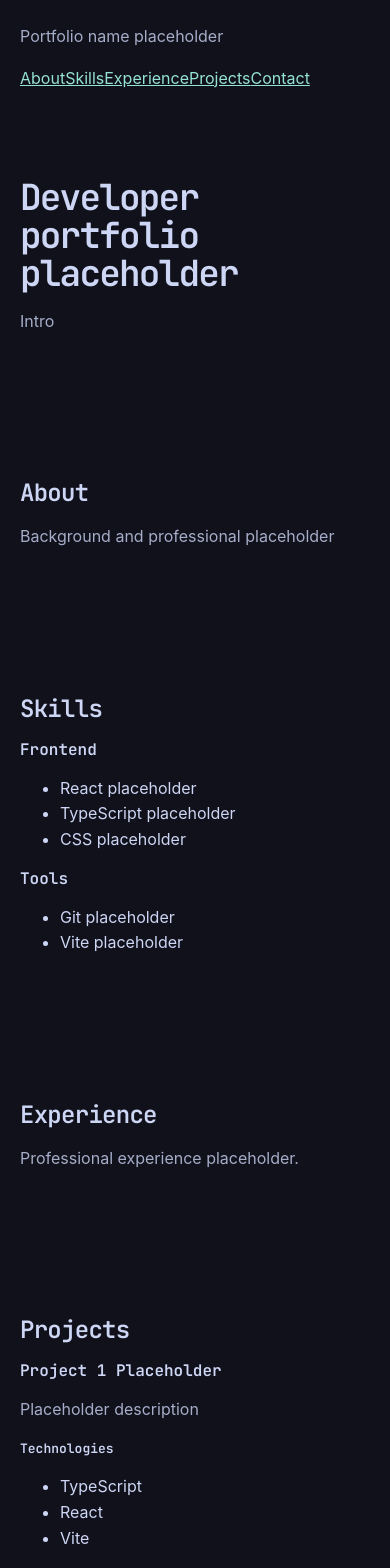
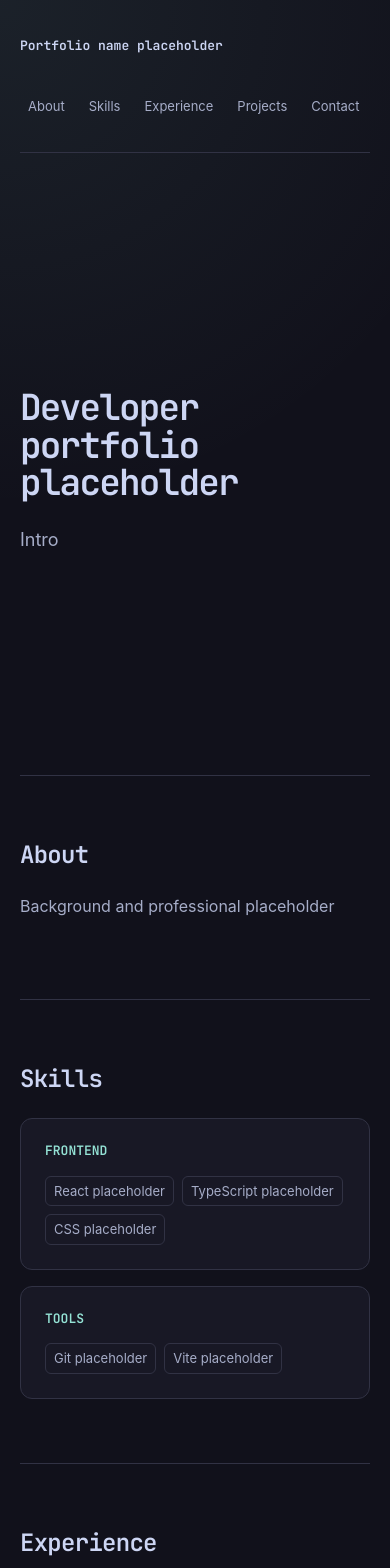
Before and after one commit to Kasu724/Kasu724.github.io, a React (Vite) app: page / in a window 390 px wide. Shown: the top 1568 px of the page. Built offline with nearby package versions, Linux system fonts and the light colour scheme.

Commit message:
refine components and responsive layout

```diff
--- a/src/App.tsx
+++ b/src/App.tsx
@@ -9,7 +9,7 @@ import SkillsSection from './components/SkillsSection'
 
 function App() {
   return (
-    <>
+    <div id="top">
       <SiteHeader />
       <main>
         <HeroSection />
@@ -20,7 +20,7 @@ function App() {
         <ContactSection />
       </main>
       <SiteFooter />
-    </>
+    </div>
   )
 }
 
--- a/src/components/AboutSection.tsx
+++ b/src/components/AboutSection.tsx
@@ -1,6 +1,6 @@
 function AboutSection() {
   return (
-    <section id="about" aria-labelledby="about-title">
+    <section className="content-section" id="about" aria-labelledby="about-title">
       <h2 id="about-title">About</h2>
       <p>Background and professional placeholder</p>
     </section>
--- a/src/components/ContactSection.tsx
+++ b/src/components/ContactSection.tsx
@@ -1,8 +1,14 @@
 function ContactSection() {
   return (
-    <section id="contact" aria-labelledby="contact-title">
-      <h2 id="contact-title">Contact</h2>
-      <p>Contact placeholder</p>
+    <section
+      className="content-section contact-section"
+      id="contact"
+      aria-labelledby="contact-title"
+    >
+      <div className="contact-section__panel">
+        <h2 id="contact-title">Contact</h2>
+        <p>Contact placeholder</p>
+      </div>
     </section>
   )
 }
--- a/src/components/ExperienceSection.tsx
+++ b/src/components/ExperienceSection.tsx
@@ -1,6 +1,6 @@
 function ExperienceSection() {
   return (
-    <section id="experience" aria-labelledby="experience-title">
+    <section className="content-section" id="experience" aria-labelledby="experience-title">
       <h2 id="experience-title">Experience</h2>
       <p>Professional experience placeholder.</p>
     </section>
--- a/src/components/HeroSection.tsx
+++ b/src/components/HeroSection.tsx
@@ -1,8 +1,8 @@
 function HeroSection() {
   return (
-    <section aria-labelledby="hero-title">
+    <section className="hero" aria-labelledby="hero-title">
       <h1 id="hero-title">Developer portfolio placeholder</h1>
-      <p>Intro</p>
+      <p className="hero__intro">Intro</p>
     </section>
   )
 }
--- a/src/components/ProjectCard.tsx
+++ b/src/components/ProjectCard.tsx
@@ -6,20 +6,22 @@ type ProjectCardProps = {
 
 function ProjectCard({ project }: ProjectCardProps) {
   return (
-    <article>
+    <article className="project-card">
       <h3>{project.title}</h3>
-      <p>{project.description}</p>
+      <p className="project-card__description">{project.description}</p>
 
+      <div className="project-card__technologies">
         <h4>Technologies</h4>
         <ul>
           {project.technologies.map((technology) => (
             <li key={technology}>{technology}</li>
           ))}
         </ul>
+      </div>
 
-      <p>
+      <p className="project-card__links">
         <a href={project.liveUrl}>View project</a>
-        {' · '}
+        <span aria-hidden="true">/</span>
         <a href={project.sourceUrl}>View source</a>
       </p>
     </article>
--- a/src/components/ProjectsSection.tsx
+++ b/src/components/ProjectsSection.tsx
@@ -3,12 +3,18 @@ import ProjectCard from './ProjectCard'
 
 function ProjectsSection() {
   return (
-    <section id="projects" aria-labelledby="projects-title">
+    <section
+      className="content-section projects-section"
+      id="projects"
+      aria-labelledby="projects-title"
+    >
       <h2 id="projects-title">Projects</h2>
 
-      {projects.map((project) => (
-        <ProjectCard key={project.title} project={project} />
-      ))}
+      <div className="projects-grid">
+        {projects.map((project) => (
+          <ProjectCard key={project.title} project={project} />
+        ))}
+      </div>
     </section>
   )
 }
--- a/src/components/SiteFooter.tsx
+++ b/src/components/SiteFooter.tsx
@@ -1,6 +1,6 @@
 function SiteFooter() {
   return (
-    <footer>
+    <footer className="site-footer">
       <p>Footer placeholder</p>
     </footer>
   )
--- a/src/components/SiteHeader.tsx
+++ b/src/components/SiteHeader.tsx
@@ -1,8 +1,11 @@
 function SiteHeader() {
   return (
-    <header>
-      <p>Portfolio name placeholder</p>
-      <nav aria-label="Primary navigation">
+    <header className="site-header">
+      <a className="site-header__brand" href="#top">
+        Portfolio name placeholder
+      </a>
+
+      <nav className="site-header__nav" aria-label="Primary navigation">
         <a href="#about">About</a>
         <a href="#skills">Skills</a>
         <a href="#experience">Experience</a>
--- a/src/components/SkillsSection.tsx
+++ b/src/components/SkillsSection.tsx
@@ -1,21 +1,27 @@
 function SkillsSection() {
   return (
-    <section id="skills" aria-labelledby="skills-title">
+    <section className="content-section" id="skills" aria-labelledby="skills-title">
       <h2 id="skills-title">Skills</h2>
 
-      <h3>Frontend</h3>
+      <div className="skills-grid">
+        <section className="skill-group" aria-labelledby="frontend-title">
+          <h3 id="frontend-title">Frontend</h3>
           <ul>
             <li>React placeholder</li>
             <li>TypeScript placeholder</li>
             <li>CSS placeholder</li>
           </ul>
+        </section>
 
-      <h3>Tools</h3>
+        <section className="skill-group" aria-labelledby="tools-title">
+          <h3 id="tools-title">Tools</h3>
           <ul>
             <li>Git placeholder</li>
             <li>Vite placeholder</li>
           </ul>
         </section>
+      </div>
+    </section>
   )
 }
 
--- a/src/index.css
+++ b/src/index.css
@@ -70,7 +70,9 @@ body,
 body {
   min-width: 20rem;
   margin: 0;
-  background: var(--color-page);
+  background:
+    radial-gradient(circle at top left, rgb(148 226 213 / 8%), transparent 32rem),
+    var(--color-page);
   color: var(--color-text);
   font-family: var(--font-body);
   font-size: var(--text-body);
@@ -79,11 +81,20 @@ body {
 
 a {
   color: var(--color-accent);
+  text-decoration-color: rgb(148 226 213 / 70%);
+  text-decoration-thickness: 1px;
+  text-underline-offset: 0.2em;
+  transition: color 160ms ease, text-decoration-color 160ms ease;
+}
+
+a:active {
+  color: var(--accent-sky);
 }
 
 :focus-visible {
   outline: var(--focus-ring-width) solid var(--color-focus);
   outline-offset: var(--focus-ring-offset);
+  border-radius: var(--radius-sm);
 }
 
 header,
@@ -99,6 +110,245 @@ footer {
 header,
 footer {
   padding-block: var(--space-6);
+}
+
+.site-header {
+  display: flex;
+  flex-wrap: wrap;
+  align-items: center;
+  justify-content: space-between;
+  gap: var(--space-4);
+  border-bottom: var(--border-width) solid var(--color-border);
+}
+
+.site-header__brand {
+  color: var(--color-text);
+  font-family: var(--font-display);
+  font-size: var(--text-meta);
+  font-weight: 600;
+  text-decoration: none;
+  display: inline-flex;
+  align-items: center;
+  min-height: 2.75rem;
+}
+
+.site-header__nav {
+  display: flex;
+  flex-wrap: wrap;
+  gap: var(--space-3);
+}
+
+.site-header__nav a {
+  padding: var(--space-1) var(--space-2);
+  border-radius: var(--radius-sm);
+  color: var(--color-text-muted);
+  font-size: var(--text-meta);
+  text-decoration: none;
+  transition: background-color 160ms ease, color 160ms ease;
+  display: inline-flex;
+  align-items: center;
+  min-height: 2.75rem;
+}
+
+@media (hover: hover) {
+  a:hover {
+    color: var(--color-text);
+    text-decoration-color: currentColor;
+  }
+
+  .site-header__nav a:hover {
+    background: var(--color-surface-elevated);
+  }
+}
+
+@media (max-width: 34rem) {
+  .site-header {
+    align-items: flex-start;
+    flex-direction: column;
+  }
+
+  .site-header__nav {
+    gap: var(--space-2);
+  }
+}
+
+.hero {
+  display: grid;
+  align-content: center;
+  min-height: clamp(28rem, 70vh, 44rem);
+  border-bottom: var(--border-width) solid var(--color-border);
+}
+
+.hero h1 {
+  max-width: 12ch;
+  margin-bottom: var(--space-6);
+}
+
+.hero__intro {
+  max-width: 52ch;
+  font-size: clamp(1.125rem, 2vw, 1.375rem);
+}
+
+.content-section {
+  border-bottom: var(--border-width) solid var(--color-border);
+}
+
+.content-section > h2 {
+  margin-bottom: var(--space-6);
+}
+
+.skills-grid {
+  display: grid;
+  gap: var(--space-4);
+}
+
+.skill-group {
+  padding: var(--space-6);
+  border: var(--border-width) solid var(--color-border);
+  border-radius: var(--radius-md);
+  background: var(--color-surface);
+}
+
+.skill-group h3 {
+  margin-bottom: var(--space-4);
+  color: var(--color-accent);
+  font-size: var(--text-meta);
+  text-transform: uppercase;
+}
+
+.skill-group ul {
+  display: flex;
+  flex-wrap: wrap;
+  gap: var(--space-2);
+  margin: 0;
+  padding: 0;
+  list-style: none;
+}
+
+.skill-group li {
+  padding: var(--space-1) var(--space-2);
+  border: var(--border-width) solid var(--color-border);
+  border-radius: var(--radius-sm);
+  color: var(--color-text-muted);
+  font-size: var(--text-meta);
+}
+
+@media (min-width: 40rem) {
+  .skills-grid {
+    grid-template-columns: repeat(2, minmax(0, 1fr));
+  }
+}
+
+.projects-section > h2 {
+  margin-bottom: var(--space-6);
+}
+
+.projects-grid {
+  display: grid;
+  gap: var(--space-4);
+}
+
+.project-card {
+  display: flex;
+  min-width: 0;
+  flex-direction: column;
+  padding: var(--space-6);
+  border: var(--border-width) solid var(--color-border);
+  border-radius: var(--radius-md);
+  background: var(--color-surface);
+}
+
+.project-card h3 {
+  margin-bottom: var(--space-3);
+  overflow-wrap: anywhere;
+}
+
+.project-card__description {
+  margin-bottom: var(--space-6);
+}
+
+.project-card__technologies {
+  margin-top: auto;
+}
+
+.project-card__technologies h4 {
+  margin-bottom: var(--space-3);
+  color: var(--color-text-muted);
+  font-size: var(--text-meta);
+  text-transform: uppercase;
+}
+
+.project-card__technologies ul {
+  display: flex;
+  flex-wrap: wrap;
+  gap: var(--space-2);
+  margin: 0 0 var(--space-6);
+  padding: 0;
+  list-style: none;
+}
+
+.project-card__technologies li {
+  padding: var(--space-1) var(--space-2);
+  border-radius: var(--radius-sm);
+  background: var(--color-surface-elevated);
+  color: var(--color-text-muted);
+  font-size: var(--text-meta);
+}
+
+.project-card__links {
+  display: flex;
+  flex-wrap: wrap;
+  gap: var(--space-2);
+  margin: 0;
+  font-size: var(--text-meta);
+}
+
+.project-card__links a {
+  text-decoration-thickness: 1px;
+  text-underline-offset: 0.2em;
+}
+
+@media (min-width: 48rem) {
+  .projects-grid {
+    grid-template-columns: repeat(2, minmax(0, 1fr));
+  }
+}
+
+.contact-section__panel {
+  padding: clamp(var(--space-6), 6vw, var(--space-12));
+  border: var(--border-width) solid var(--color-border);
+  border-radius: var(--radius-md);
+  background: var(--color-surface-elevated);
+  box-shadow: var(--shadow-elevated);
+}
+
+.contact-section__panel h2 {
+  margin-bottom: var(--space-4);
+}
+
+.contact-section__panel p {
+  margin: 0;
+}
+
+.site-footer {
+  display: flex;
+  align-items: center;
+  min-height: 5rem;
+}
+
+.site-footer p {
+  margin: 0;
+  color: var(--color-text-muted);
+  font-family: var(--font-display);
+  font-size: var(--text-meta);
+}
+
+main {
+  padding-block: var(--space-8) var(--section-block-spacing);
+}
+
+main > section {
+  scroll-margin-top: var(--space-16);
 }
 
 main > section {
```
Lines whose indentation alone changed are shown as unchanged.
